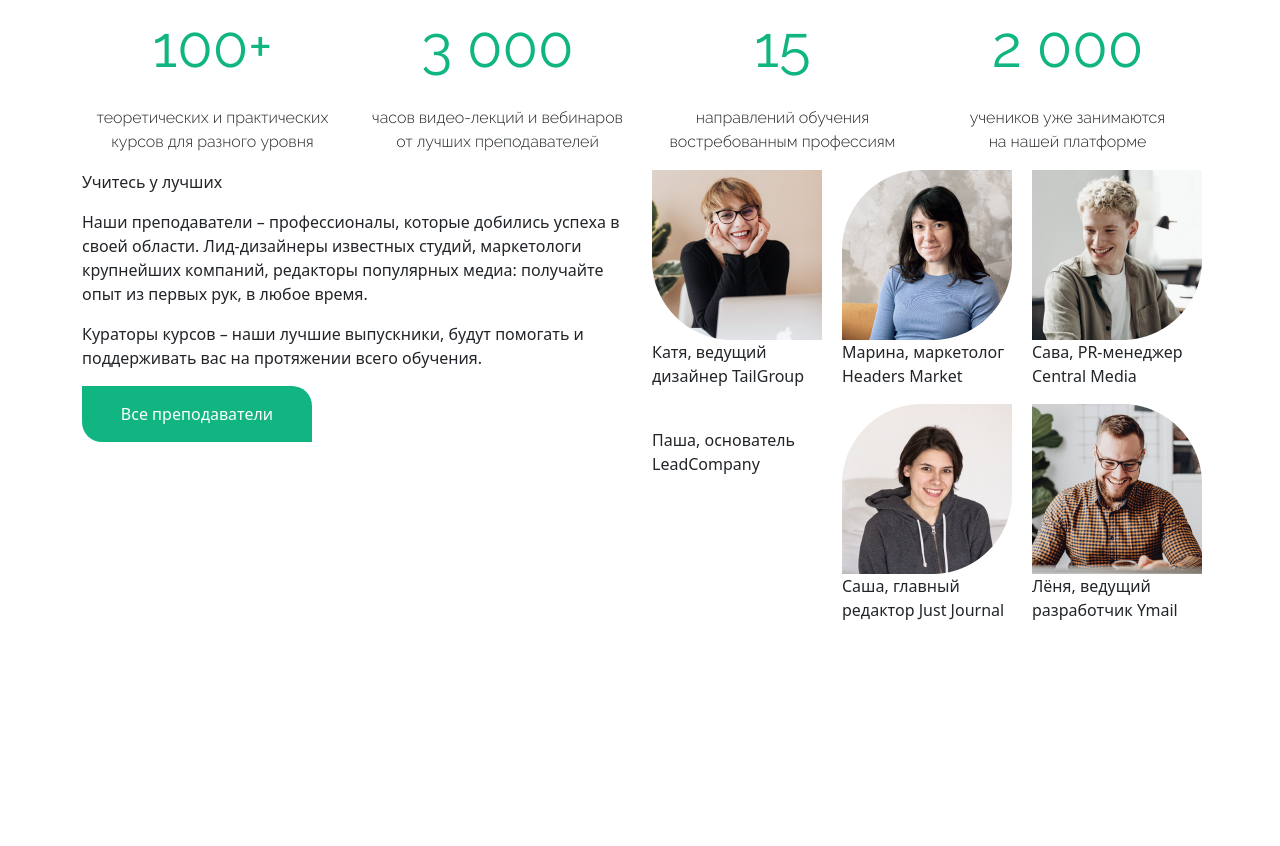
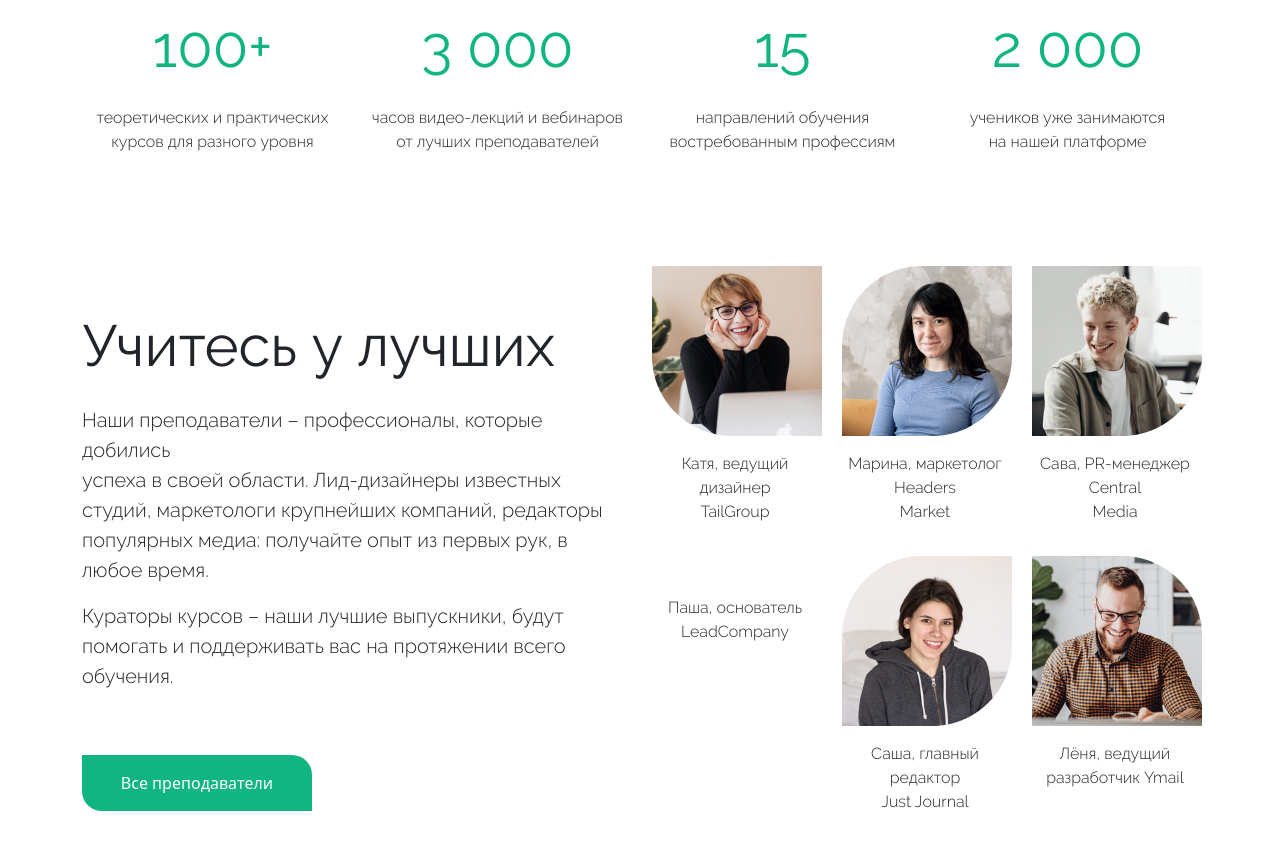
Before and after one commit to nat-gette/e_mentor_project, a plain HTML site: page src/index.html in a window 1280 px wide. Shown: the part 976-1822 px from the top of the page. Before the commit the page ends 1614 px from the top, so only its background shows below. Drawn offline with Linux system fonts and the light colour scheme; files whose address does not match are found by name.

Commit message:
primary part changes

```diff
--- a/src/css/main.css
+++ b/src/css/main.css
@@ -16,6 +16,9 @@
     font-display: swap;
 }
 
+.container-primary {
+    position: relative;
+}
 
 .raleway-font-400 {
     font-family: Raleway;
@@ -29,6 +32,10 @@
 
 .bg-green {
     background-color:  #10B582;
+}
+
+.bg-white {
+    background-color: #FDFDFD;
 }
 
 .bg-orange {
@@ -92,10 +99,10 @@
     max-width: 170px;
 }
 
-/* .skroll-text {
+.skroll-text {
     position: relative;
-    top: 50px;
-    right: -6px;
+    /* top: 50px;
+    right: -6px; */
     transform: rotate(-90deg);
     transform-origin: 100% 100%;
 }
@@ -121,7 +128,7 @@
 .skroll-icon{
     width: 10px;
     height: 18px;
-} */
+}
 
 
 
--- a/src/index.html
+++ b/src/index.html
@@ -9,11 +9,10 @@
     <link href="css/bootstrap-reboot.min.css" rel="stylesheet" >
     <link href="css/bootstrap-utilities.min.css" rel="stylesheet" >
     <link href="css/main.css" rel="stylesheet" >
-
     <title>Website</title>
 </head>
-<body>
-    <header class="container-fluid bg-green raleway-font-500 header pb-5">
+<body class="bg-green">
+    <header class="container-fluid  raleway-font-500 header pb-5">
         <div class="  d-flex justify-content-sm-center ms-5 me-5 pt-5 pb-5 fs-5 text  raleway-font-500 ">
             <a class="header_link me-5 text-decoration-none color-white">О нас</a>
             <a class="header_link me-5 text-decoration-none color-white">Платформа</a>
@@ -22,17 +21,16 @@
             <a class="header_link me-5 text-decoration-none color-white">Тарифы</a>
             <a class="header_link me-5 text-decoration-none color-white">Блог</a>
             <a class="header_link me-5 text-decoration-none color-white">Контакты</a>
-
         </div>
     </header>
 
-    <div style="position: fixed; top: 50px; left: 10px;" class="">
+    <section class=" container container-primary pb-5">
+        <div style="position: absolute; top: 25px; left: 15px;" class="">
             <img src="img/icon-fb.svg" class="d-block pb-3" alt="">
             <img src="img/icon-vk.svg" class="d-block pb-3" alt="">
             <img src="img/icon-ig.svg" class="d-block pb-3" alt="">
         </div>
-    <section class="bg-green">
-        <div class="container pb-5">
+
         <div class="row pb-5">
             <div class="col-md-3 align-self-end text-center">
                 <img src="img/primary_picture_left.png" class="img-fluid pt-5 mt-5 pb-5" alt="">
@@ -53,16 +51,17 @@
                 <img src="img/primaty_picture_right.png" class="img-fluid align-top mb-5 pb-3" alt="">
             </div>
         </div>
-        </div>
-    </section>
-    <div class="color-white" style="position: fixed; right: 20px; bottom: 150px; writing-mode: vertical-lr; white-space: nowrap;">
+
+        <div class="color-white" style="position: absolute; right: 20px; bottom: 150px;  white-space: nowrap;">
             <!-- <img src="img/down.svg" class="skroll-icon" alt=""> -->
             <span class="raleway-font-400 fs-6 skroll-text ">Листайте вниз</span>
         </div>
+    </section>
 
-    <section>
+
+    <section class="bg-white">
         <div class="container pt-5 ">
-            <div class="row text-center  pt-5">
+            <div class="row text-center  pt-5 pb-5">
                 <div class="col-lg-3  col-sm-6 align-self-center ">
                     <p class="fs-58px color-green raleway-font-500">100+</p>
                     <p class="fs-6 raleway-font-400"> теоретических и практических <br> курсов для разного уровня </p>
@@ -80,38 +79,40 @@
                     <p class="fs-6 raleway-font-400">учеников уже занимаются <br> на нашей платформе</p>
                 </div>
             </div>
-            <div class="row">
+            <div class=" pt-5">
+                <div class="row  align-items-center">
                     <div class="col">
-                    <p>Учитесь у лучших</p>
-                    <p>Наши преподаватели – профессионалы, которые добились успеха в своей области. Лид-дизайнеры известных студий, маркетологи крупнейших компаний, редакторы популярных медиа: получайте опыт из первых рук, в любое время. </p>
-                    <p>Кураторы курсов – наши лучшие выпускники, будут помогать     и поддерживать вас на протяжении всего обучения.</p>
+                        <p class="fs-58px raleway-font-500" >Учитесь у лучших</p>
+                        <p class="fs-5 raleway-font-400" >Наши преподаватели – профессионалы, которые добились <br> успеха в своей области. Лид-дизайнеры известных студий, маркетологи крупнейших компаний, редакторы популярных медиа: получайте опыт из первых рук, в любое время. </p>
+                        <p class="fs-5 raleway-font-400 pb-5" >Кураторы курсов – наши лучшие выпускники, будут помогать     и поддерживать вас на протяжении всего обучения.</p>
                         <button class="btn btn-green"> Все преподаватели</button>
                     </div>
                     <div class="col">
-                    <div class="row ">
-                        <div class="col-4">
+                        <div class="row text-center raleway-font-400 fs-6">
+                            <div class="col-4  pb-3 ">
                                 <img src="img/teacher-1.jpg" alt="">
-                            <p>Катя, ведущий дизайнер TailGroup</p>
+                                <p class="pt-3">Катя, ведущий дизайнер <br> TailGroup</p>
                             </div>
-                        <div class="col-4">
+                            <div class="col-4 pb-3">
                                 <img src="img/teacher-2.jpg" alt="">
-                            <p>Марина, маркетолог Headers Market</p>
+                                <p class="pt-3">Марина, маркетолог Headers<br>  Market</p>
                             </div>
-                        <div class="col-4">
+                            <div class="col-4 pb-3">
                                 <img src="img/teacher-3.jpg" alt="">
-                            <p>Сава, PR-менеджер Central Media</p>
+                                <p class="pt-3">Сава, PR-менеджер Central <br> Media</p>
                             </div>
-                        <div class="col-4">
+                            <div class="col-4 pb-3">
                                 <img src="img/teacher-4.jpg" alt="">
-                            <p>Паша, основатель LeadCompany</p>
+                                <p class="pt-3">Паша, основатель<br>  LeadCompany</p>
                             </div>
-                        <div class="col-4">
+                            <div class="col-4 pb-3">
                                 <img src="img/teacher-5.jpg" alt="">
-                            <p>Саша, главный редактор Just Journal</p>
+                                <p class="pt-3">Саша, главный редактор <br> Just Journal</p>
                             </div>
-                        <div class="col-4">
+                            <div class="col-4 pb-3">
                                 <img src="img/teacher-6.jpg" alt="">
-                            <p>Лёня, ведущий разработчик Ymail</p>
+                                <p class="pt-3">Лёня, ведущий <br> разработчик Ymail</p>
+                            </div>
                         </div>
                     </div>
             </div>
```
Lines whose indentation alone changed are shown as unchanged.
